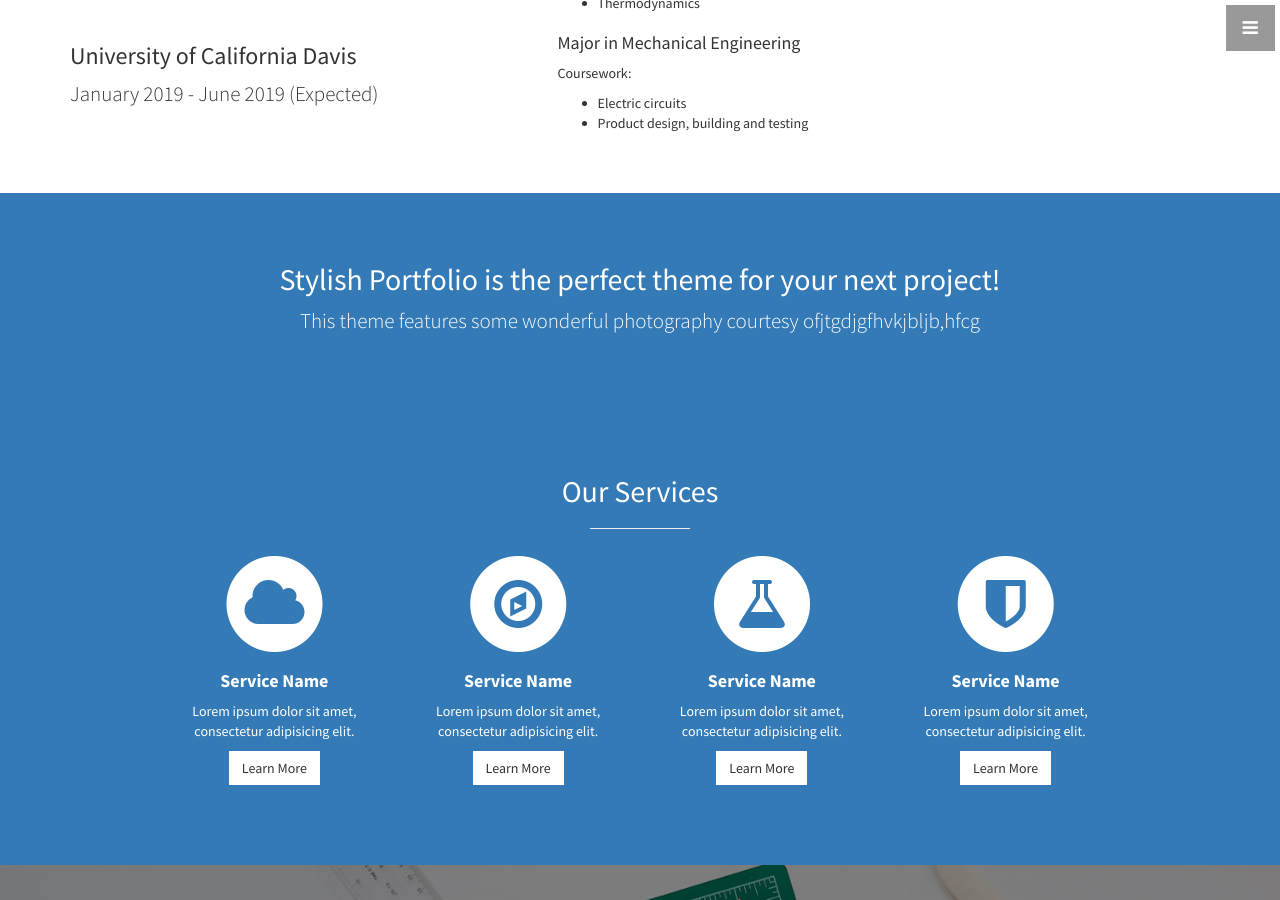
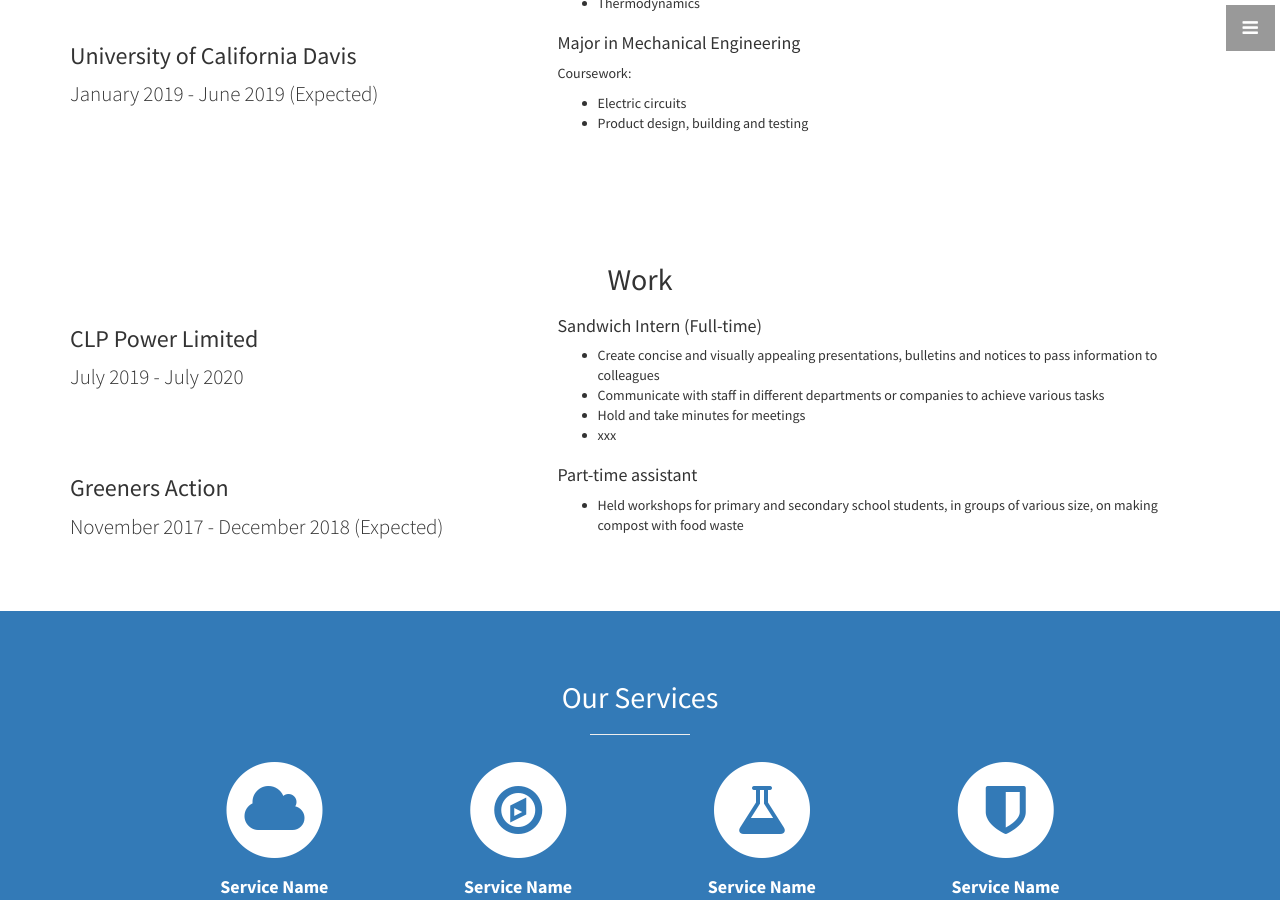
Before and after one commit to leelacceber/stylish-portfolio-jekyll-master, a Jekyll site: the page built from index.html, in a window 1280 px wide and 900 px high, scrolled down 1130 px. Built offline with Jekyll 4.4.1, drawn with Linux system fonts in a browser that asks for light colours.

Commit message:
Update work.html

```diff
--- a/_includes/work.html
+++ b/_includes/work.html
@@ -1,9 +1,33 @@
-<section id="work" class="simple-text bg-primary">
+<section id="work" class="simple-text">
   <div class="container">
     <div class="row">
       <div class="col-lg-12 text-center">
-        <h2>Stylish Portfolio is the perfect theme for your next project!</h2>
-        <p class="lead">This theme features some wonderful photography courtesy ofjtgdjgfhvkjbljb,hfcg</p>
+        <h2>Work</h2>
+      </div>
+      <div class="col-md-5 text-left">
+        <h3>CLP Power Limited </h3>
+        <p class="lead">July 2019 - July 2020</p>
+      </div>
+      <div class="col-md-7 text-left">
+        <h4>Sandwich Intern (Full-time)</h4>
+        <ul>
+          <li>Create concise and visually appealing presentations, bulletins and notices to pass information to colleagues</li>
+          <li>Communicate with staff in different departments or companies to achieve various tasks</li>
+          <li>Hold and take minutes for meetings</li>
+          <li>xxx</li>
+        </ul>
+      </div>
+    </div>
+    <div class="row">
+      <div class="col-md-5 text-left">
+        <h3>Greeners Action</h3>
+        <p class="lead">November 2017 - December 2018 (Expected)</p>
+      </div>
+      <div class="col-md-7 text-left">
+        <h4>Part-time assistant</h4>
+        <ul>
+          <li>Held workshops for primary and secondary school students, in groups of various size, on making compost with food waste</li>
+        </ul>
       </div>
     </div>
     <!-- /.row -->
```
